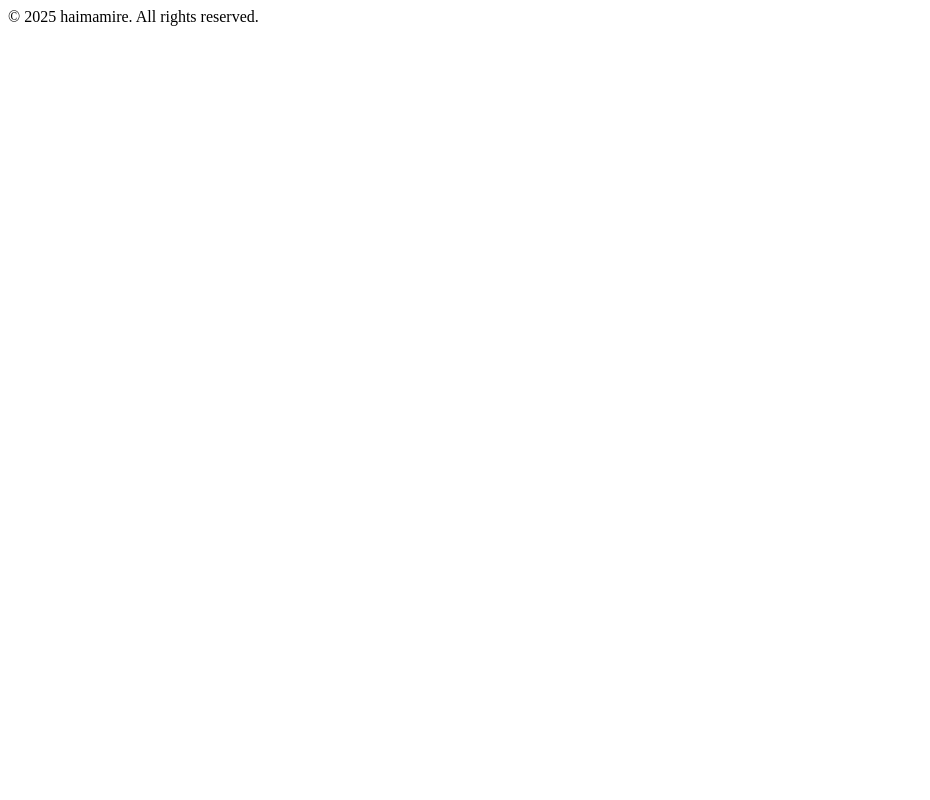
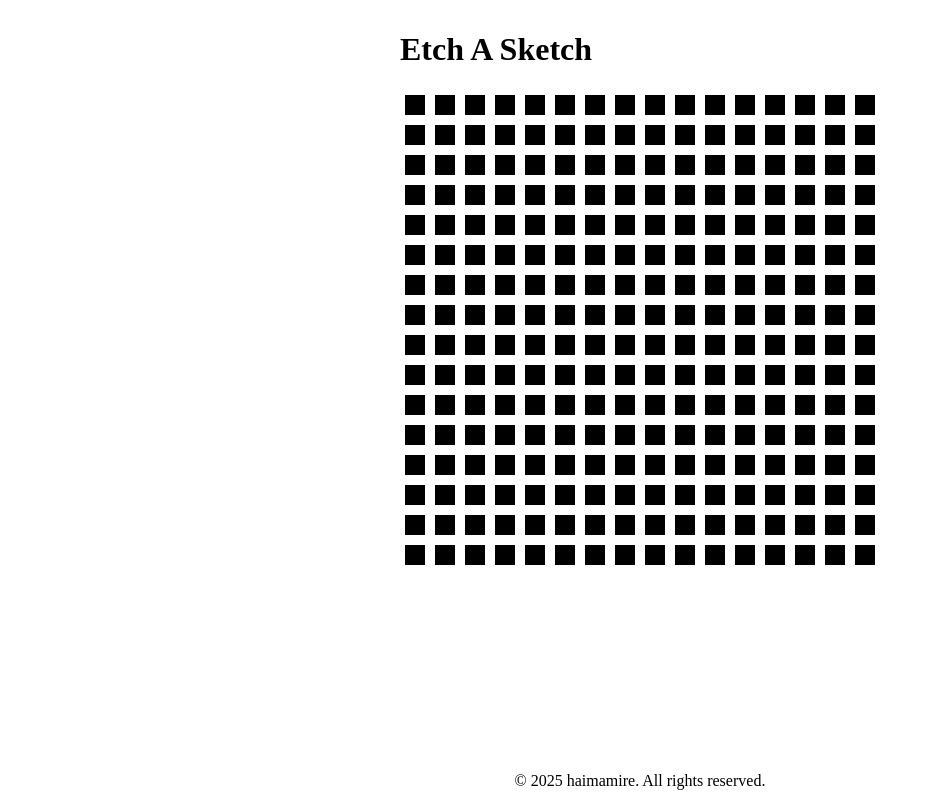
Before and after one commit to haimamire/odin-etch-a-sketch, a plain HTML site: page index.html in a window 1280 px wide. Shown: the whole page, without its empty margins (0-930 px from the left). Drawn offline with Linux system fonts and the light colour scheme.

Commit message:
Add basic style and create grid with javascript

```diff
--- a/index.html
+++ b/index.html
@@ -4,9 +4,12 @@
     <meta charset="UTF-8">
     <meta name="viewport" content="width=device-width, initial-scale=1.0">
     <title>Etch A Sketch</title>
+    <link rel="stylesheet" href="style.css">
+    <script src="script.js" defer></script>
 </head>
 <body>
     <div class="content">
+        <h1>Etch A Sketch</h1>
     </div>
     <div class="footer">© 2025 haimamire. All rights reserved.</div>
 </body>
--- a/script.js
+++ b/script.js
@@ -0,0 +1,14 @@
+const contentDiv = document.querySelector(".content");
+
+const gridSize = 16;
+for (let i = 0; i < gridSize; i++) {
+    const row = document.createElement("div");
+    row.className = "row";
+    contentDiv.appendChild(row);
+
+    for (let i = 0; i < gridSize; i++) {
+        const square = document.createElement("div");
+        square.className = "square";
+        row.appendChild(square);
+    }
+}
--- a/style.css
+++ b/style.css
@@ -0,0 +1,24 @@
+body {
+    margin: 0;
+    min-height: 100lvh;
+    display: flex;
+    flex-direction: column;
+    justify-content: space-between;
+    align-items: center;
+}
+.content {
+    margin: 10px 50px;
+}
+.row {
+    display: flex;
+    flex-wrap: nowrap;
+}
+.square {
+    background-color: black;
+    min-width: 20px;
+    min-height: 20px;
+    margin: 5px;
+}
+.footer {
+    padding: 10px;
+}
```
